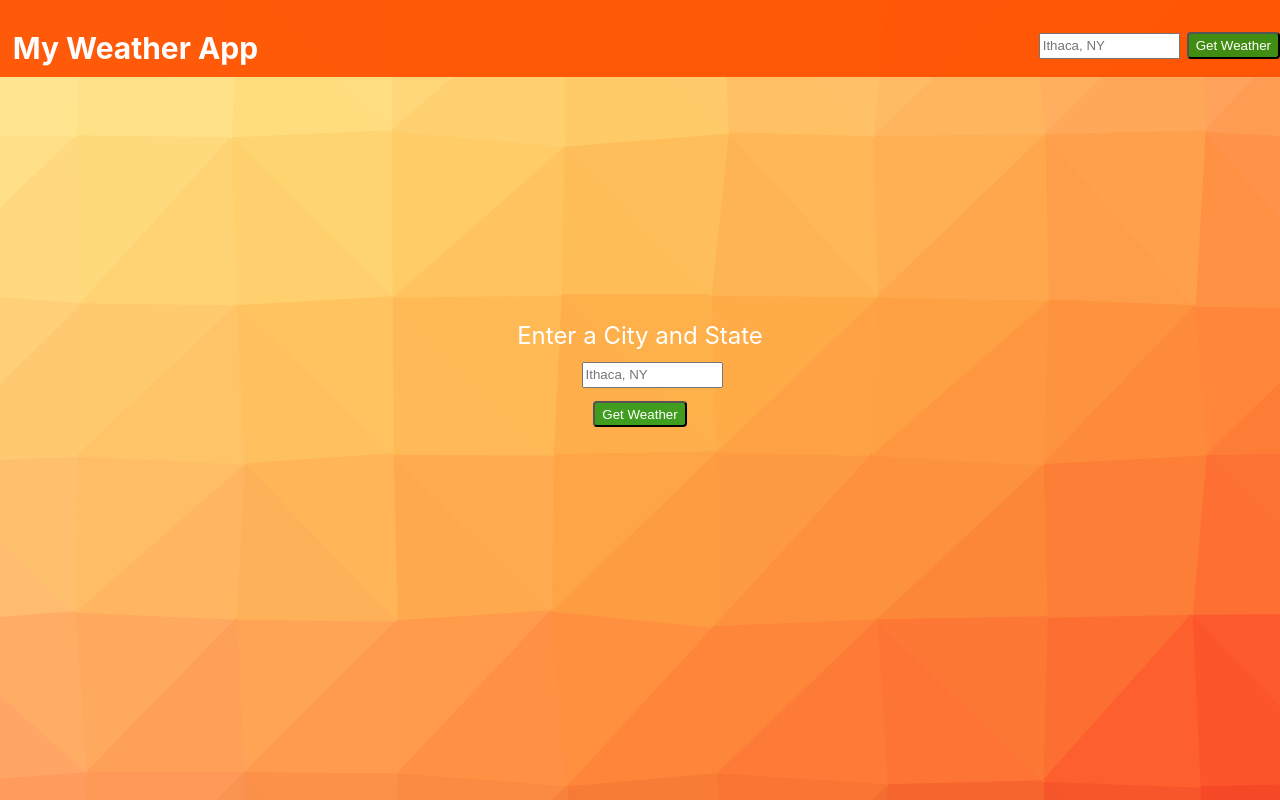
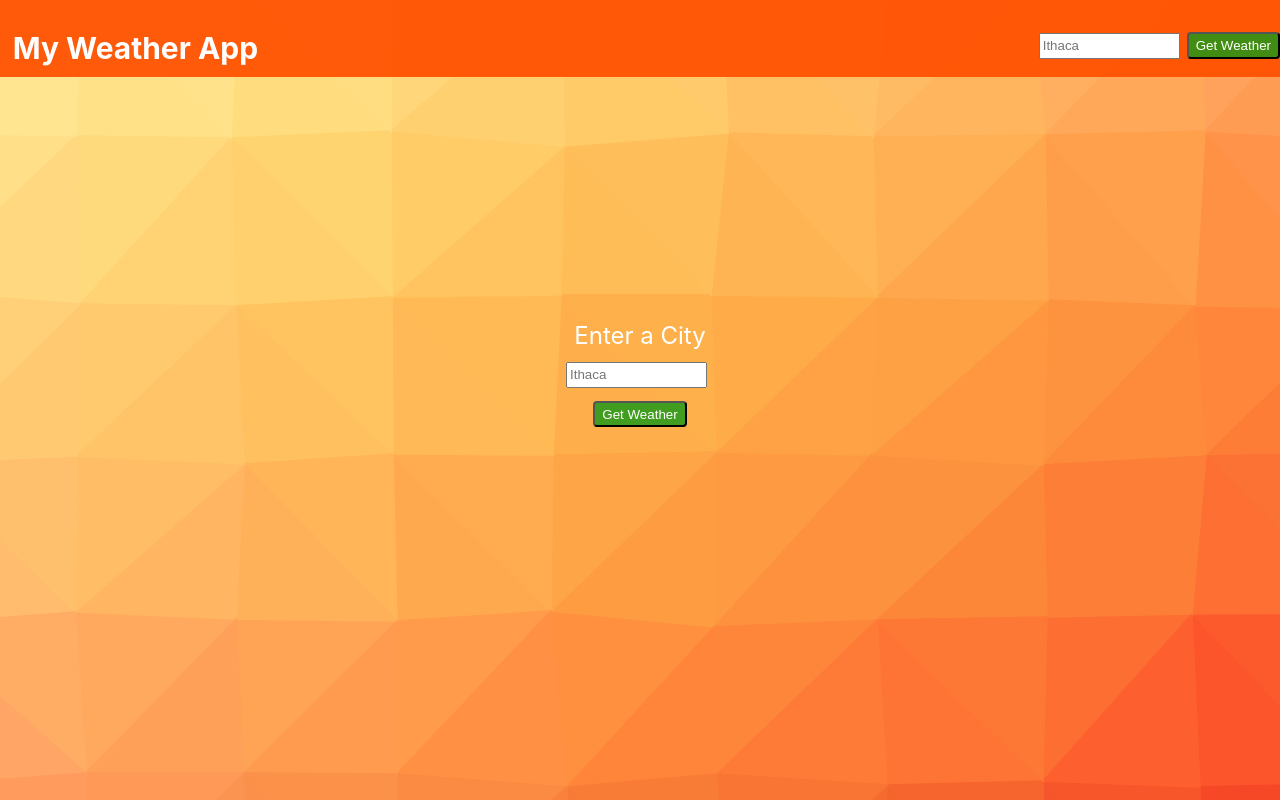
Before and after one commit to taliandre49/taliandre49.MyWeatherApp, a React (Create React App) app in the folder weather-app/: page / in a window 1280 px wide. Built offline with nearby package versions, Linux system fonts and the light colour scheme.

Commit message:
completed roughdraft

```diff
--- a/weather-app/src/Location.css
+++ b/weather-app/src/Location.css
@@ -33,7 +33,7 @@
   max-width: 10em;
   min-height: 1.5em;
   margin: 0 auto;
-  margin-right: 3em;
+  margin-right: .5em;
 }
 
 #requet-submit {
@@ -118,6 +118,10 @@ h1 {
   display: none;
 }
 
+.gone {
+  display: none !important;
+}
+
 #weathercards {
   display: flex;
   flex-direction: row;
@@ -134,3 +138,9 @@ h1 {
 .linkstyle {
   color: green
 }
+
+.test {
+
+  background-color: blue;
+  ;
+}
--- a/weather-app/src/Location.js
+++ b/weather-app/src/Location.js
@@ -57,7 +57,7 @@ export function LocationPlace() {
     console.log(card)
     return (
       <div>
-        <div className={!card ? "hide" : " "} id="cardsdis">
+        <div className={!card ? " " : " "} id="cardsdis">
           <div className="weather-card paddingcards" onClick={() => { handleCardClick(day); setCard(!card) }}>
             <img src={iconUrl} alt={day.weather[0].description} />
             <p>{truedate}</p>
@@ -108,8 +108,8 @@ export function LocationPlace() {
     return (
       target.charAt(0).toUpperCase() + target.slice(1)
     )
+  }
 
-  }
   return (
     <>
       <header className="App-head flexdiv" >
@@ -118,23 +118,23 @@ export function LocationPlace() {
         </h3>
         <div className="headerbut align-right">
           <label htmlFor='location-input'> </label>
-          <input value={city} onChange={(e) => setCity(e.target.value)} id='location-input' className='larger' placeholder='Ithaca, NY' />
+          <input value={city} onChange={(e) => setCity(e.target.value)} id='location-input' className='larger' placeholder='Ithaca' />
           <button value="Get Weather" type="submit" id="requet-submit" onClick={() => { handleSearch(); setClose(!close) }} className='button'> Get Weather</button>
         </div>
       </header>
       <div className='location flexcontainer middle background'>
         <div className={((!open || !close) && setCity !== " ") ? "hide" : " "}>
           <div className="flex-top">
-            <label htmlFor='location-input'> Enter a City and State </label>
+            <label htmlFor='location-input'> Enter a City </label>
           </div>
           <div className="flex-bottom">
-            <input value={city} onChange={(e) => setCity(e.target.value)} id='location-input' className='largermain' placeholder='Ithaca, NY' />
+            <input value={city} onChange={(e) => setCity(e.target.value)} id='location-input' className='largermain' placeholder='Ithaca' />
             <button value="Get Weather" type="submit" id="requet-submit" onClick={() => { handleSearch(); setOpen(!open) }} className='button'> Get Weather</button>
           </div>
         </div>
         <p></p>
-        <h1 className={((!open || !close) && setCity !== " ") ? " " : "hide "}> {Uppercasefirstletter(city)}</h1>
-        <div id="weathercards">
+        <h1 className={((!open || !close) && setCity !== " ") ? " " : "hide"}> {Uppercasefirstletter(city)}</h1>
+        <div className={!card ? "gone" : " "} id="weathercards">
           {forecast.map((day) => (
             <WeatherCard key={day.dt} day={day} />
           ))}
```
